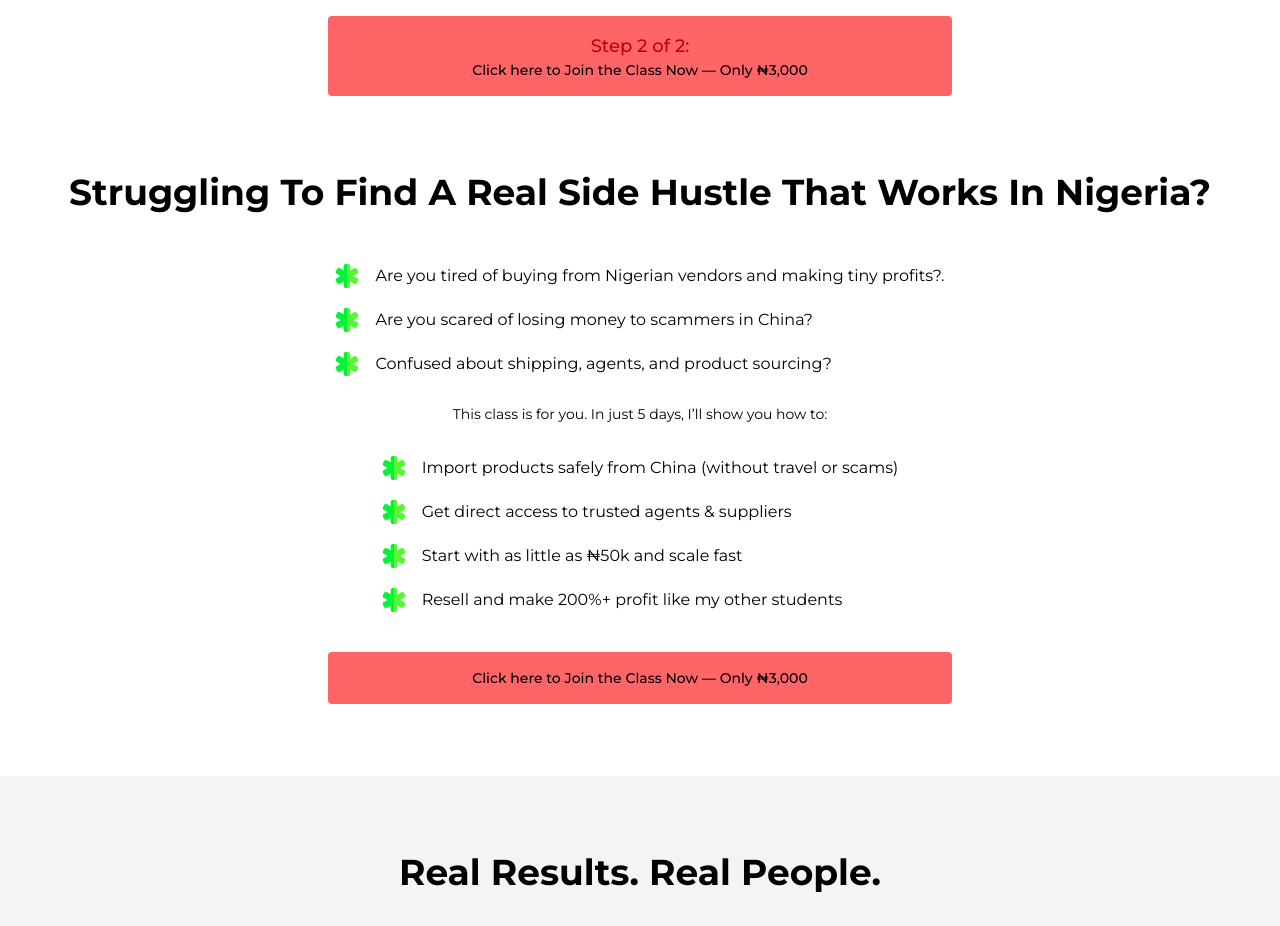
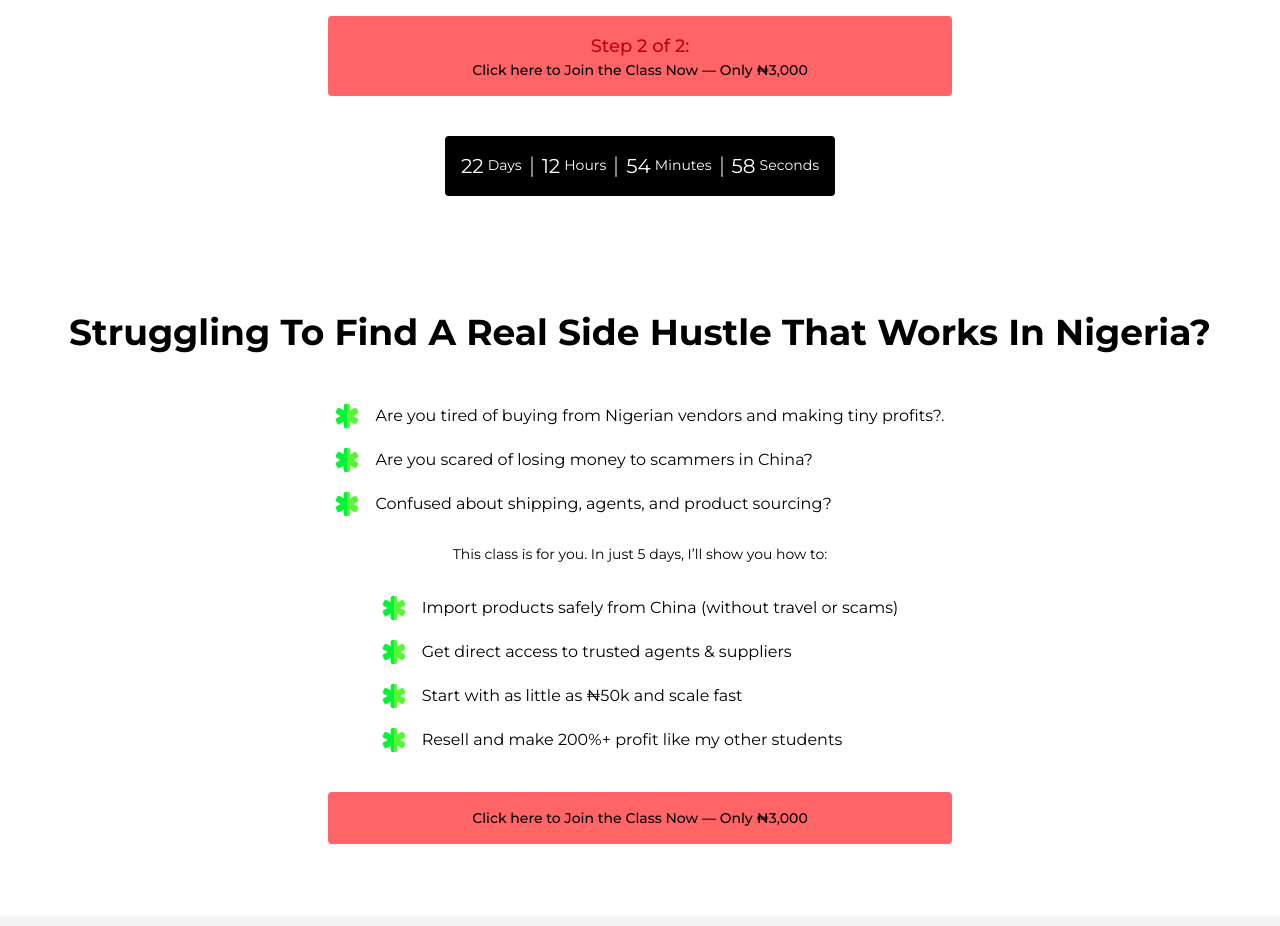
Before and after one commit to TeeJayGTAN/importswithangel, a Next.js app: page / in a window 1280 px wide. Shown: the part 840-1766 px from the top of the page. Built offline with nearby package versions, Linux system fonts and the light colour scheme.

Commit message:
timer done

```diff
--- /dev/null
+++ b/app/components/timer.tsx
@@ -0,0 +1,95 @@
+"use client";
+// import frame from "@/public/images/flower.png";
+// import Image from "next/image";
+import { useState, useEffect } from "react";
+
+export default function Timer() {
+  const [timeLeft, setTimeLeft] = useState<{
+    months: number;
+    days: number;
+    hours: number;
+    minutes: number;
+    seconds: number;
+  }>({
+    months: 0,
+    days: 0,
+    hours: 0,
+    minutes: 0,
+    seconds: 0,
+  });
+
+  useEffect(() => {
+    const targetDate = new Date("2025-05-22");
+
+    const calculateTimeLeft = () => {
+      const difference = targetDate.getTime() - Date.now();
+      const days = Math.floor(difference / (1000 * 60 * 60 * 24));
+      const hours = Math.floor(
+        (difference % (1000 * 60 * 60 * 24)) / (1000 * 60 * 60)
+      );
+      const minutes = Math.floor((difference % (1000 * 60 * 60)) / (1000 * 60));
+      const seconds = Math.floor((difference % (1000 * 60)) / 1000);
+
+      setTimeLeft({
+        months: 0,
+        days,
+        hours,
+        minutes,
+        seconds,
+      });
+    };
+
+    const interval = setInterval(() => {
+      calculateTimeLeft();
+    }, 1000);
+
+    return () => clearInterval(interval);
+  }, []);
+
+  return (
+    <div className="w-full rounded text-xl bg-black text-white p-4 flex justify-center items-center ">
+      {/* <TimerItem
+        timer={timeLeft.months}
+        value={timeLeft.months == 1 ? "Month" : "Months"}
+      /> */}
+    {/* <hr className="border-r border-white w-5 rotate-z-90"/> */}
+      <TimerItem
+        timer={timeLeft.days}
+        value={timeLeft.days == 1 ? "Day" : "Days"}
+      />
+      <hr className="border-r border-white w-5 rotate-z-90"/>
+      <TimerItem
+        timer={timeLeft.hours}
+        value={timeLeft.hours == 1 ? "Hour" : "Hours"}
+      />
+      <hr className="border-r border-white w-5 rotate-z-90"/>
+      <TimerItem
+        timer={timeLeft.minutes}
+        value={timeLeft.minutes == 1 ? "Minute" : "Minutes"}
+      />
+      <hr className="border-r border-white w-5 rotate-z-90"/>
+      <TimerItem
+        timer={timeLeft.seconds}
+        value={timeLeft.seconds == 1 ? "Second" : "Seconds"}
+      />
+    </div>
+  );
+}
+
+function TimerItem({ timer, value }: { timer: any; value: string }) {
+  return (
+    <div className="">
+      {/* <Image
+        src={frame}
+        alt="peje"
+        className="w-[120px] h-[120px] lg:w-[180px] lg:h-[180px] frame"
+      /> */}
+      <div className="w-full flex justify-center items-center gap-x-1">
+        <div className="">
+          {timer}
+        </div>
+        <div className="text-[14px] ">{value}</div>
+      </div>
+    </div>
+  );
+}
--- a/app/page.tsx
+++ b/app/page.tsx
@@ -7,6 +7,8 @@ import ReactPlayer from "react-player";
 
 import Script from "next/script";
 import Link from "next/link";
+
+import Timer from "./components/timer";
 
 export default function Home() {
   const faqs: { question: string; answer: string }[] = [
@@ -119,7 +121,9 @@ export default function Home() {
           <br />
           Click here to Join the Class Now — Only ₦3,000
         </Link>
-        {/* put timer component here */}
+        <div className="my-10">
+          <Timer />
+        </div>
       </section>
       <section className="px-4 hero w-full flex flex-col items-center my-18">
         {/* pain and promise section */}
```
